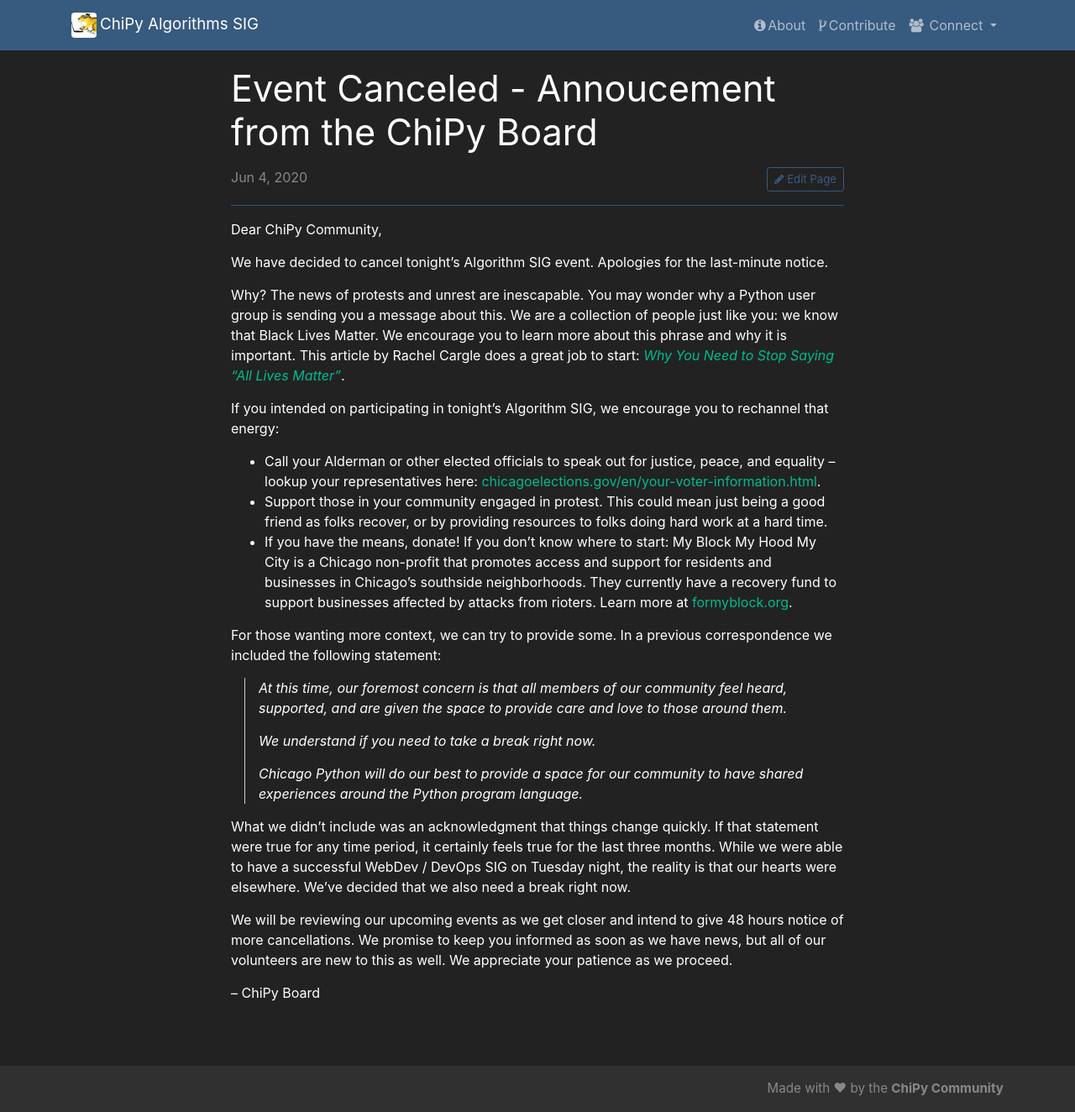
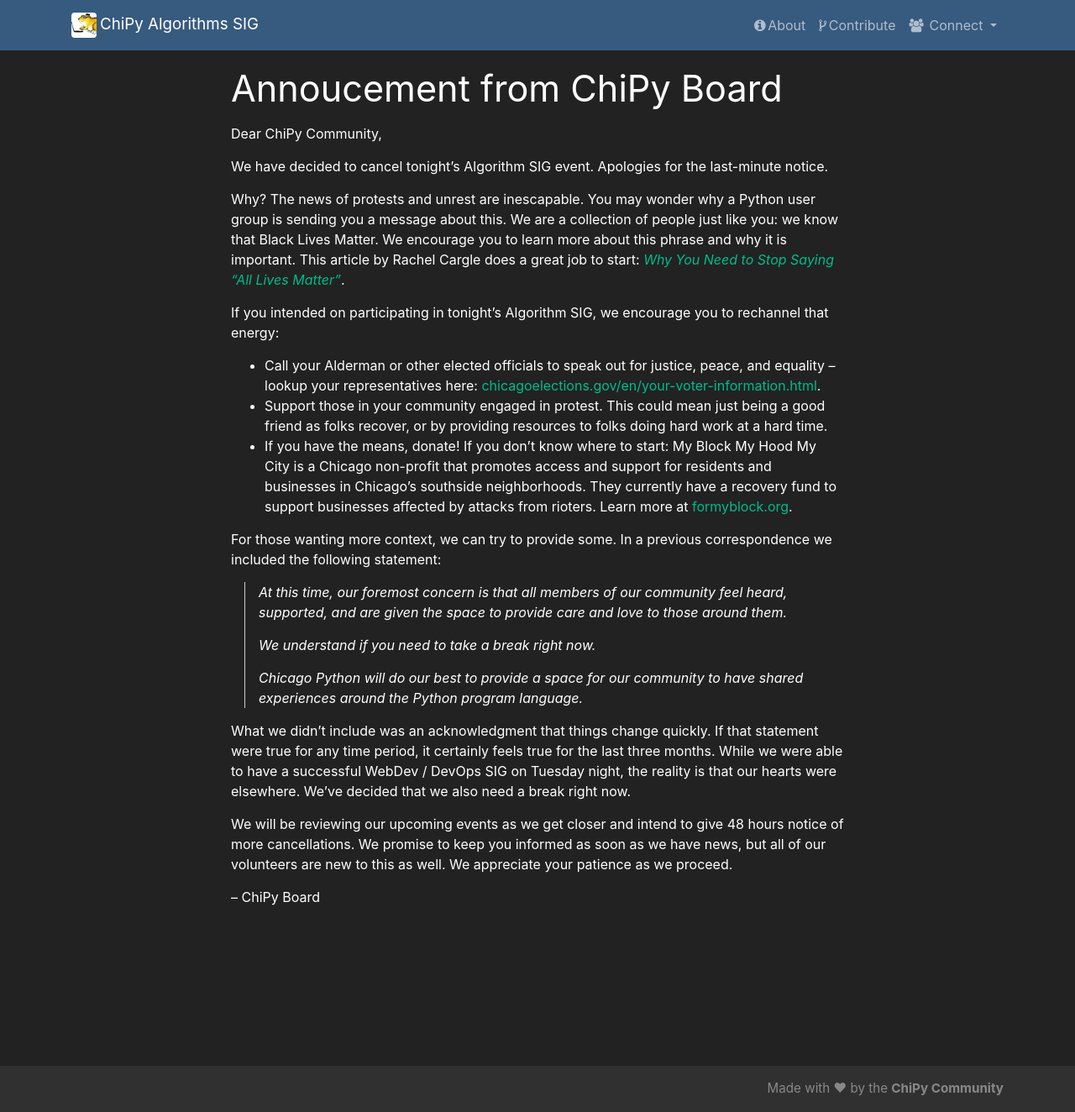
Before and after one commit to chicagopython/algosig, a Jekyll site: the page built from blacklivesmatter.md, in a window 1280 px wide and 1324 px high. Shown: the whole window at 84% size. Built offline with Jekyll 4.4.1, drawn with Linux system fonts in a browser that asks for light colours; nearby versions of some CDN libraries; our own code applies the rules of GitHub Pages for plain Markdown files.

Commit message:
move announcement out of posts, put note on homepage

```diff
--- a/_layouts/home.html
+++ b/_layouts/home.html
@@ -5,7 +5,11 @@
 <div class="container">
   <!-- Jumbotron -->
   <div class="row">
+
     <div class="col-12 col-sm-11 col-md-10 col-lg-10 mx-auto px-2 ps-sm-0">
+      <div class="alert alert-primary" role="alert">
+        The event on June 4 was canceled in support of our community. <a href="{{ 'blacklivesmatter' | relative_url }}">Read the announcement</a>.
+      </div>
       <div class="jumbotron">
         <div class="row">
           <!-- Padding col -->
--- a/_posts/2020-06-04-blm-announcement.md
+++ b/blacklivesmatter.md
@@ -1,10 +1,7 @@
 ---
-title: Event Canceled - Annoucement from the ChiPy Board
-category:
-link:
-author:
-gh_comments_issue_id:
-tags:
+layout: page
+title: Annoucement from ChiPy Board
+permalink: /blacklivesmatter/
 ---
 
 Dear ChiPy Community,
```
